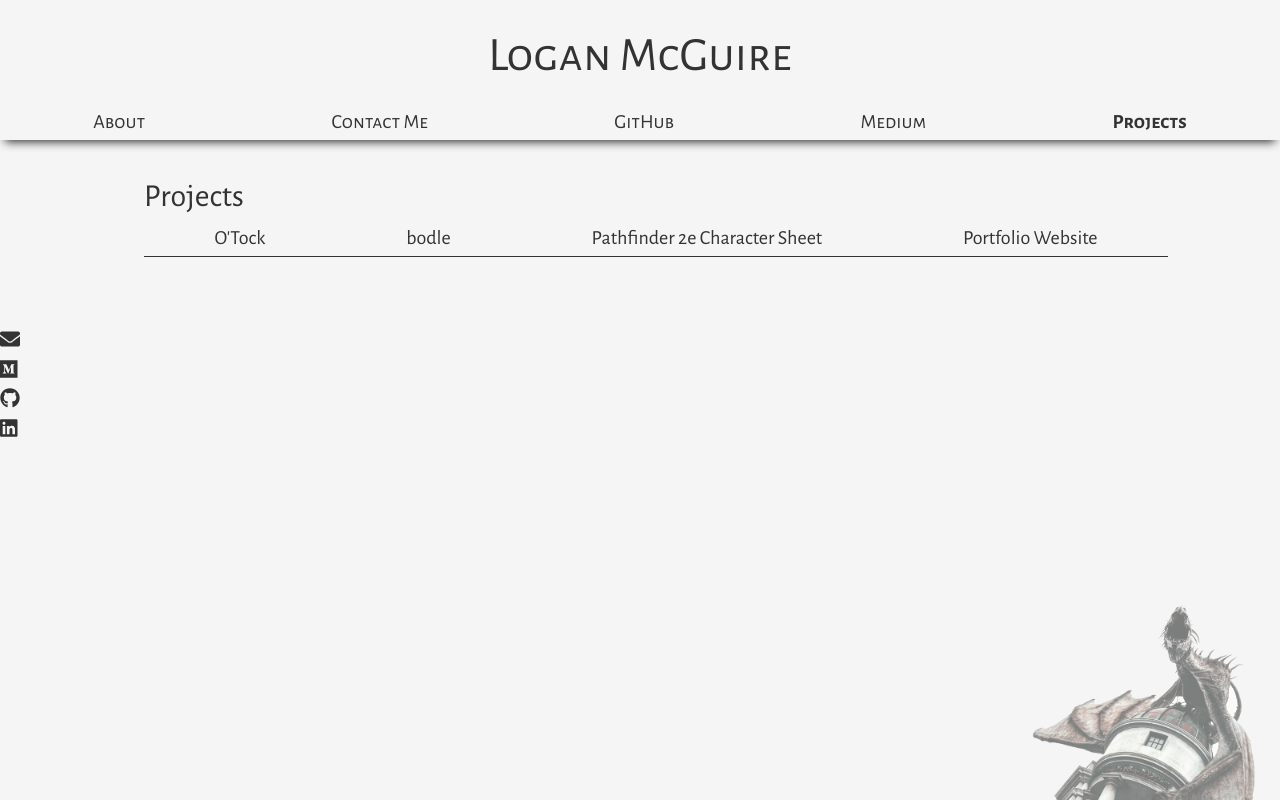
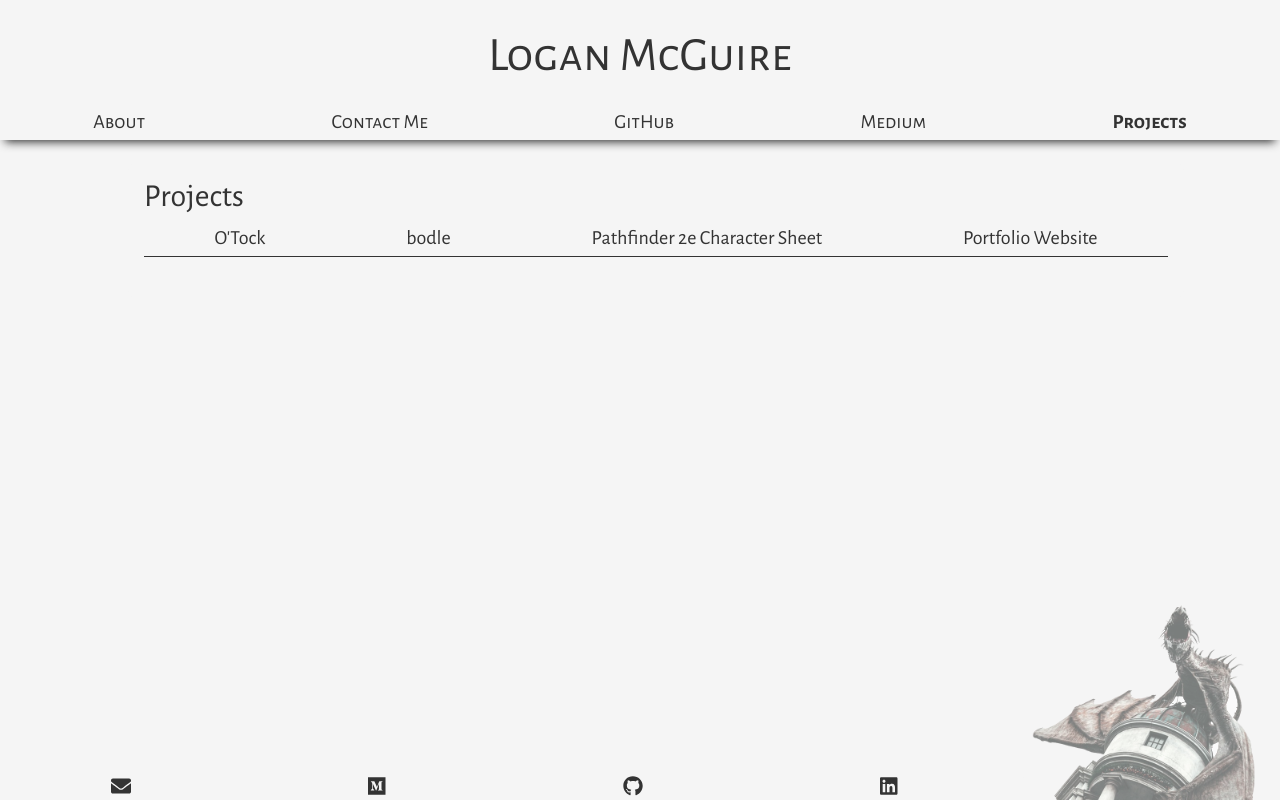
Before and after one commit to Zietieflr/portfolio-website, a React (Create React App) app: page /projects in a window 1280 px wide. Built offline with nearby package versions, Linux system fonts and the light colour scheme.

Commit message:
Style footer.

```diff
--- a/src/App.css
+++ b/src/App.css
@@ -158,6 +158,21 @@ input[type="submit"]:active {
   box-shadow: -4px -4px 12px -5px hsl(0, 0%, 70%);
 }
 
+footer {
+  display: inline-flex;
+  background-color: hsl(0, 0%, 96%);
+  justify-content: space-around;
+  position: fixed;
+  bottom: 0;
+  left: 0;
+  width: 80%;
+  max-width: calc(100% - 150px);
+  border-radius: 0 6px 0 0;
+  height: 1.5rem;
+  font-size: 1rem;
+  padding-top: .25rem;
+}
+
 section.medium-widget {
   margin-left: 1rem;
   margin-right: 0;
```
